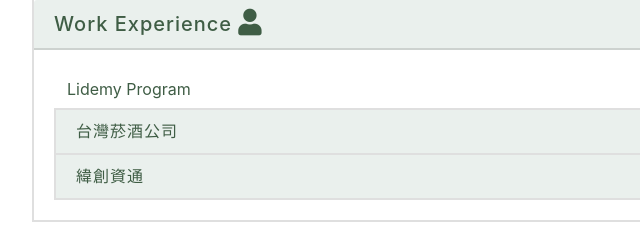
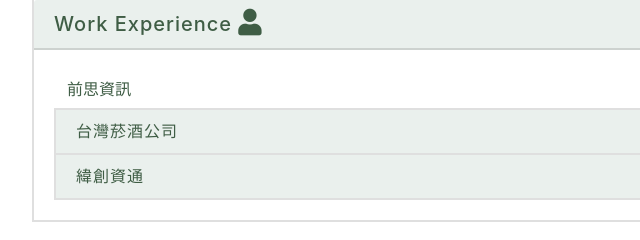
Before and after one commit to fan630/newResume, a website: page index.html in a window 1280 px wide. Shown: the part 1818-2058 px from the top of the page, 148-788 px from the left. Drawn offline with nearby package versions, Linux system fonts and the light colour scheme; a web font is replaced by a local one.

Commit message:
Update index.html

```diff
--- a/index.html
+++ b/index.html
@@ -421,7 +421,7 @@
                                     class="btn btn-link btn-block"
                                     type="button"
                                 >
-                                    Lidemy Program
+                                    前思資訊
                                 </button>
                             </div>
                             <div class="ml-auto">
```
